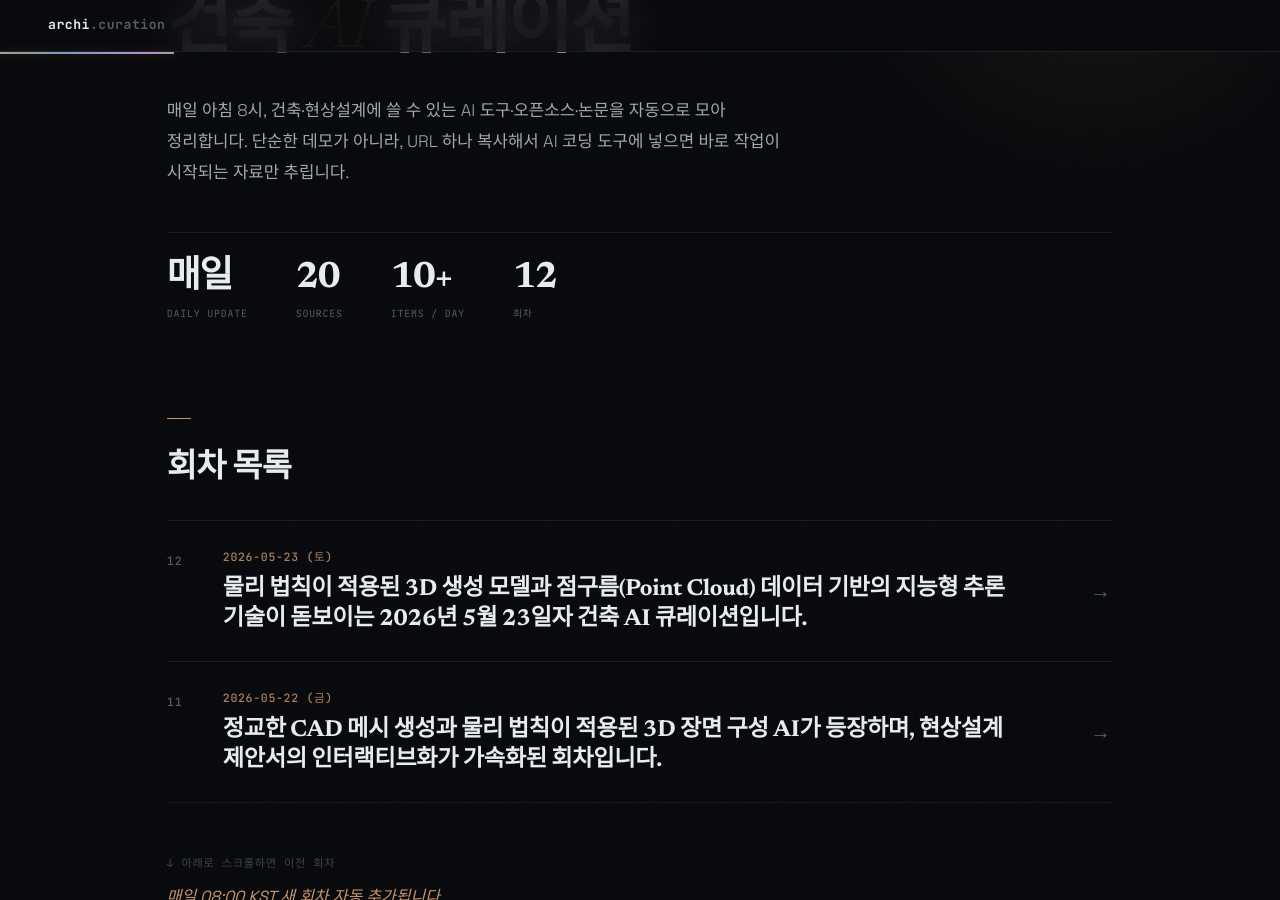
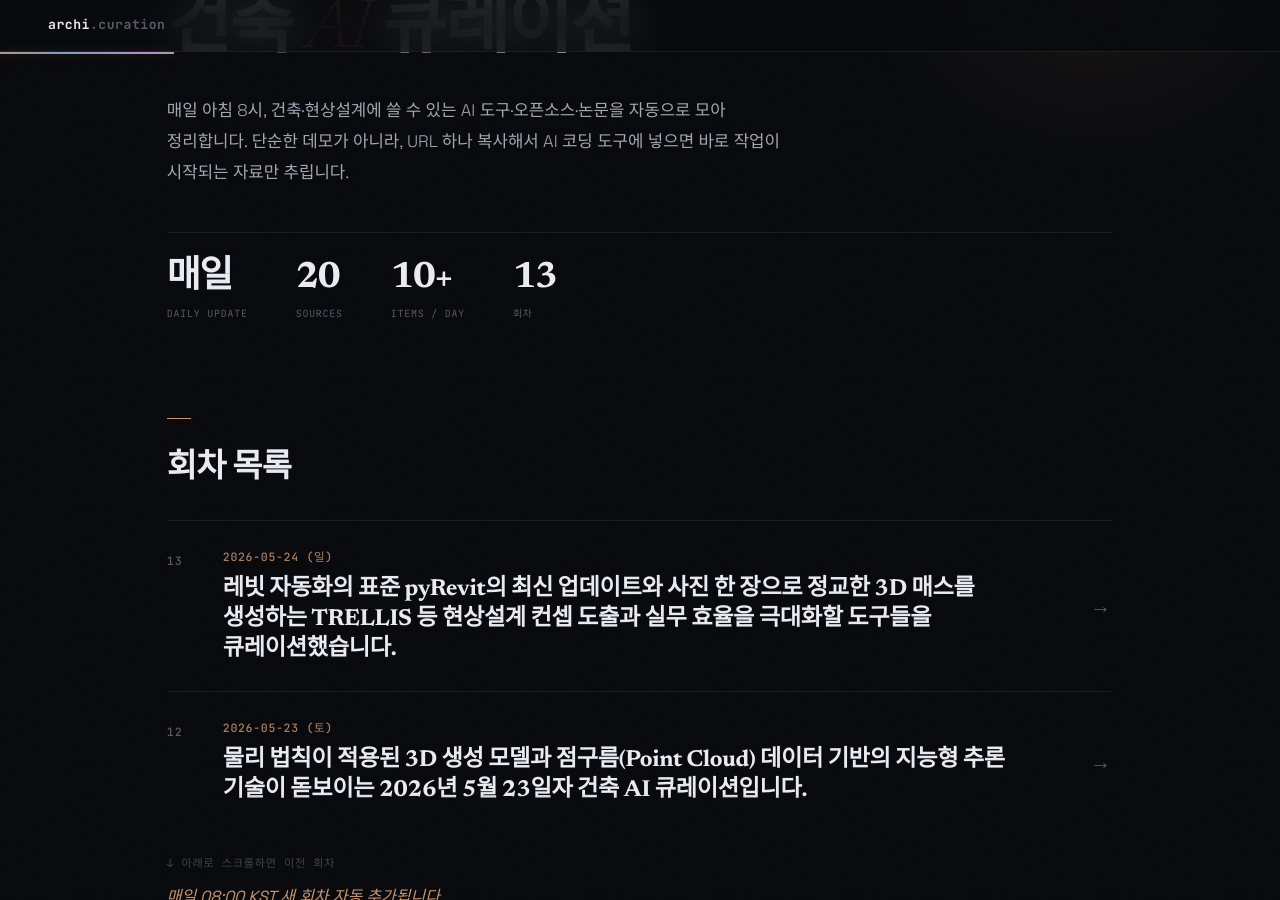
Before and after one commit to ghkch5gh-jpg/ainews-curation, a Jekyll site: the page built from index.md, in a window 1280 px wide and 900 px high, scrolled down 221 px. Built offline with Jekyll 4.4.1, drawn with Linux system fonts in a browser that asks for light colours; some web fonts are replaced; part of the change alters nothing that is shown.

Commit message:
curation: 2026-05-24

````diff
--- /dev/null
+++ b/2026-05-24_일.md
@@ -0,0 +1,153 @@
+---
+layout: default
+title: 2026-05-24 (일)
+eyebrow: 큐레이션 회차
+hero_title: "2026 · 05 · 24 <em>(일)</em>"
+description: "레빗 자동화의 표준 pyRevit의 최신 업데이트와 사진 한 장으로 정교한 3D 매스를 생성하는 TRELLIS 등 현상설계 컨셉 도출과 실무 효율을 극대화할 도구들을 큐레이션했습니다."
+summary: 레빗 자동화의 표준 pyRevit의 최신 업데이트와 사진 한 장으로 정교한 3D 매스를 생성하는 TRELLIS 등 현상설계 컨셉 도출과 실무 효율을 극대화할 도구들을 큐레이션했습니다.
+---
+
+## 이번 회차 흐름
+
+이번 회차는 '실무 자동화'와 '3D 생성 AI'라는 두 축이 뚜렷합니다. 건축가의 오랜 동반자인 pyRevit이 활발한 갱신을 통해 레빗 내 파이썬 활용도를 높이고 있으며, 마이크로소프트와 텐센트 등 빅테크 기업들이 이미지 한 장으로 편집 가능한 3D 모델을 뽑아내는 기술을 경쟁적으로 내놓고 있습니다.
+
+특히 단순한 형태 생성을 넘어, 생성된 결과물을 스케치업이나 라이노에서 바로 수정할 수 있는 그물망(Mesh) 구조로 변환해주는 기술들이 실용화 단계에 진입했습니다. 이는 현상설계 초기 단계에서 매스 스터디 시간을 획기적으로 단축할 수 있는 흐름으로 해석됩니다.
+
+---
+
+## 🔥 GitHub 이번 주 인기 (건축 무관, 그냥 핫한 거)
+
+이번 주 사람들이 가장 별 많이 누른 5개. **분위기 파악용으로만**.
+
+### 1. [google/gemma-4-31B-it](https://huggingface.co/google/gemma-4-31B-it)
+GitHub Trending | 33k ⭐ | +1.2k 이번 주
+
+구글에서 만든 최신 언어 AI(인공지능)로, 복잡한 건축 법규 문서를 요약하거나 메일을 대신 써주는 데 탁월합니다.
+
+**건축 활용:** 해외 현상설계 지침서의 핵심 요구사항을 리스트로 정리하거나, 발주처 보낼 영문 레터를 작성할 때 유용함.
+
+### 2. [deepseek-ai/DeepSeek-V4-Flash](https://huggingface.co/deepseek-ai/DeepSeek-V4-Flash)
+GitHub Trending | 158B params | +2.7M downloads
+
+생각하는 속도가 엄청나게 빠른 추론용 AI 모델(ChatGPT 같은 것)로, 복잡한 논리 구조를 순식간에 분석합니다.
+
+**건축 활용:** 수천 페이지의 설계 공모 지침서에서 서로 충돌하는 조항을 찾아내거나 면적 산출 근거를 검토하는 데 시도 가능.
+
+### 3. [tencent/Hy-MT2-30B-A3B](https://huggingface.co/tencent/Hy-MT2-30B-A3B)
+GitHub Trending | 30B params | +970 이번 주
+
+딥엘(DeepL)보다 정확도가 높은 번역 전문 AI로, 기술 용어가 가득한 건축 전문 서적도 매끄럽게 번역합니다.
+
+**건축 활용:** 해외 설계 사례지나 전문 기술 자료를 원문 느낌 그대로 한국어로 옮겨 팀 내 공유할 때 필수적임.
+
+### 4. [NemoStation/Marlin-2B](https://huggingface.co/NemoStation/Marlin-2B)
+GitHub Trending | 2B params | +5.2k 이번 주
+
+영상을 보고 내용을 글로 설명해주는 AI 모델로, 현장 감리 영상이나 드론 촬영본의 내용을 요약해줍니다.
+
+**건축 활용:** 현장 방문 영상을 일일이 돌려보지 않아도 특정 공정이 완료되었는지 AI에게 물어보고 답을 얻을 수 있음.
+
+### 5. [unsloth/Qwen3.6-27B-MTP-GGUF](https://huggingface.co/unsloth/Qwen3.6-27B-MTP-GGUF)
+GitHub Trending | 27B params | +598k 이번 주
+
+일반 사무용 PC에서도 돌아갈 수 있게 가볍게 만든 고성능 AI로, 보안이 중요한 설계 데이터를 내 컴퓨터 안에서만 처리할 때 씁니다.
+
+**건축 활용:** 회사 내부의 비공개 프로젝트 데이터를 외부 유출 걱정 없이 학습시켜 전용 설계 보조기를 만들 때 적합함.
+
+---
+
+## 코어 ★★★ (건축 직격)
+
+### [pyrevitlabs/pyRevit](https://github.com/pyrevitlabs/pyRevit)
+★★★ | GitHub | 1.7k ⭐ | 2026-05-22 갱신
+
+**한 줄로:** 레빗(Revit) 안에서 파이썬 코드로 나만의 자동화 버튼을 만들 수 있게 해주는 마법의 도구 상자입니다.
+
+**왜 의미 있냐:**
+- 수백 개의 도면 시트 이름을 한 번에 바꾸거나, 모든 실의 면적 정보를 엑셀로 내보낼 때 버튼 하나로 해결함
+- 반복적인 모델링 작업을 자동화하여 야근 시간을 줄이고 설계 컨셉에 집중할 시간을 벌어줌
+
+**Claude Code에 시키기:**
+```
+git clone https://github.com/pyrevitlabs/pyRevit
+```
+→ "git clone https://github.com/pyrevitlabs/pyRevit.git · "레빗에서 선택한 벽체들의 길이를 합산해 팝업으로 띄워주는 파이썬 스크립트 짜줘""
+
+**왜 이번 주:** 최근 며칠 사이 버그 수정과 기능 개선이 활발히 이뤄져 실무 적용 안정성이 매우 높아졌습니다.
+
+---
+
+### [microsoft/TRELLIS](https://github.com/microsoft/TRELLIS)
+★★★ | GitHub | 12.7k ⭐ | 2025-12-27 갱신
+
+**한 줄로:** 평면도나 입면도 사진 한 장을 넣으면 바로 라이노에서 쓸 수 있는 입체 모델로 바꿔주는 AI입니다.
+
+**왜 의미 있냐:**
+- 손으로 그린 아이디어 스케치를 찍어서 올리면 1분 만에 대략적인 3D 매스(덩어리)를 만들어줌
+- 현상설계 초기 단계에서 수십 개의 대안을 3D로 빠르게 돌려보며 검토할 때 압도적으로 빠름
+
+**Claude Code에 시키기:**
+```
+git clone https://github.com/microsoft/TRELLIS
+```
+→ "git clone https://github.com/microsoft/TRELLIS.git · "첨부한 건물 외관 사진을 OBJ 파일 형식의 3D 모델로 변환해줘""
+
+**왜 이번 주:** 이미지-to-3D 분야에서 가장 정교한 결과물을 보여주는 모델로, 최근 실무자들 사이에서 다시 주목받고 있습니다.
+
+---
+
+### [tencent/HY-World-2.0](https://huggingface.co/tencent/HY-World-2.0)
+★★★ | HuggingFace | 655 likes | 2026-05-21 등재
+
+**한 줄로:** 텍스트 설명만으로 건물뿐만 아니라 주변 도로와 나무까지 포함된 가상의 도시 환경을 통째로 만들어주는 AI입니다.
+
+**왜 의미 있냐:**
+
+
+**Claude Code에 시키기:**
+```
+git clone https://huggingface.co/tencent/HY-World-2.0
+```
+→ "→ `git clone https://huggingface.co/tencent/HY-World-2.0` · "현대적인 유리 건물이 늘어선 서울 강남 스타일의 거리 풍경 3D로 만들어줘""
+
+**왜 이번 주:** 주변 환경까지 포함된 고화질 3D 생성이 가능해져 프레젠테이션 퀄리티를 한 단계 높여줍니다.
+
+---
+
+## 서브 ★★
+
+### [assimp/assimp](https://github.com/assimp/assimp)
+★★ | GitHub | 13k ⭐ | 2026-05-23 갱신
+
+라이노, 스케치업, 레빗 등 서로 다른 프로그램에서 만든 40가지 이상의 3D 파일 형식을 자유자재로 바꿔주는 변환기입니다.
+→ `git clone https://github.com/assimp/assimp.git` · "폴더 안의 모든 OBJ 파일을 IFC 파일로 한 번에 변환해줘"
+
+### [bytedance-research/Lance](https://huggingface.co/bytedance-research/Lance)
+★★ | HuggingFace | 701 likes | 17시간 전 갱신
+
+이미지, 텍스트, 소리를 동시에 이해하는 AI 모델로, 사진을 보고 설계 의도를 파악해 글로 설명해줄 수 있습니다.
+→ `git clone https://huggingface.co/bytedance-research/Lance` · "이 투시도 이미지에서 강조된 건축적 특징 3가지만 뽑아줘"
+
+### [nvidia/Nemotron-Labs-Diffusion-14B](https://huggingface.co/nvidia/Nemotron-Labs-Diffusion-14B)
+★★ | HuggingFace | 77 likes | 23시간 전 등재
+
+실사 같은 고화질 이미지를 생성하는 엔비디아의 최신 기술로, 조감도나 투시도 렌더링 퀄리티를 극대화합니다.
+→ `git clone https://huggingface.co/nvidia/Nemotron-Labs-Diffusion-14B` · "해 질 녘 노을이 비치는 콘크리트 질감의 미술관 외관 이미지 그려줘"
+
+### [numind/NuExtract3](https://huggingface.co/numind/NuExtract3)
+★★ | HuggingFace | 92 likes | 2026-05-20 등재
+
+이미지나 PDF 속에 흩어진 텍스트 정보를 엑셀처럼 깔끔한 표 형태로 자동 정리해주는 도구입니다.
+→ `git clone https://huggingface.co/numind/NuExtract3` · "도면 하단 표제표 사진에서 프로젝트명, 설계자, 도면번호 정보만 추출해줘"
+
+### [Yiwen-ntu/MeshAnythingV2](https://github.com/Yiwen-ntu/MeshAnythingV2)
+★★ | GitHub | 0.5B params | 2024-08-11 (V2 업데이트)
+
+어떤 3D 형태든 라이노나 스케치업에서 수정하기 가장 좋은 구조인 그물망(Mesh) 형태로 자동 정렬해줍니다.
+→ `git clone https://github.com/Yiwen-ntu/MeshAnythingV2.git` · "생성된 매스 모델을 편집하기 쉬운 깨끗한 메쉬 구조로 최적화해줘"
+
+---
+
+## 메모
+
+이번 회차는 3D 생성 AI가 '보기 좋은 그림'을 넘어 '수정 가능한 데이터'로 진화하는 흐름을 보여줍니다. 특히 pyRevit처럼 검증된 도구의 업데이트는 즉각적인 업무 경감 효과를 줍니다. 다만 일부 고성능 AI 모델은 높은 사양의 그래픽카드가 필요하므로, Claude Code를 통해 필요한 부분만 가볍게 테스트해보시길 권장합니다. 다음 회차에는 건축 데이터 분류 체계(Ontology) 자동화 도구를 집중적으로 살펴보겠습니다.
--- a/index.md
+++ b/index.md
@@ -12,12 +12,13 @@ stats:
     lbl: "Sources"
   - num: "10+"
     lbl: "Items / Day"
-  - num: "12"
+  - num: "13"
     lbl: "회차"
 ---
 
 ## 회차 목록
 
+- [2026-05-24 (일) — 레빗 자동화의 표준 pyRevit의 최신 업데이트와 사진 한 장으로 정교한 3D 매스를 생성하는 TRELLIS 등 현상설계 컨셉 도출과 실무 효율을 극대화할 도구들을 큐레이션했습니다.](2026-05-24_일.html)
 - [2026-05-23 (토) — 물리 법칙이 적용된 3D 생성 모델과 점구름(Point Cloud) 데이터 기반의 지능형 추론 기술이 돋보이는 2026년 5월 23일자 건축 AI 큐레이션입니다.](2026-05-23_토.html)
 - [2026-05-22 (금) — 정교한 CAD 메시 생성과 물리 법칙이 적용된 3D 장면 구성 AI가 등장하며, 현상설계 제안서의 인터랙티브화가 가속화된 회차입니다.](2026-05-22_금.html)
 - [2026-05-21 (목) — 비정형 곡면(NURBS) 연산 가속과 미세 구조 생성 AI 기술이 돋보이는, 실무 디테일 중심의 회차입니다.](2026-05-21_목.html)
````
